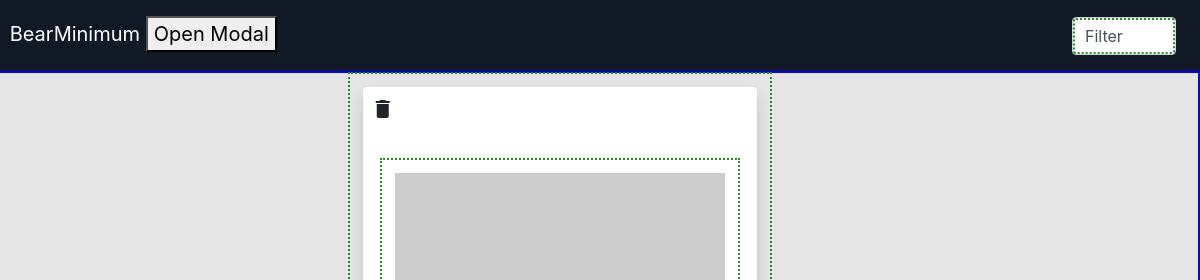
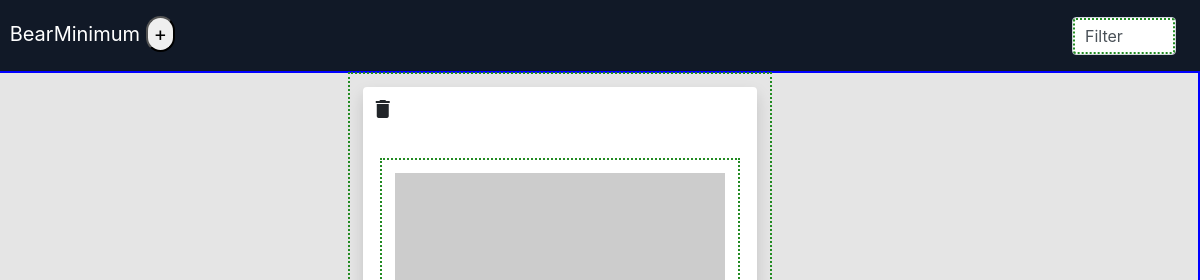
Before and after one commit to havenfricke/BearMinimum, a website with bundled scripts: page client/index.html in a window 1280 px wide. Shown: the top 280 px of the page, 80-1280 px from the left. Built offline with nearby package versions, Linux system fonts and the light colour scheme; a script that the page names is missing.

Commit message:
3.4.22 455pm

```diff
--- a/client/index.html
+++ b/client/index.html
@@ -40,7 +40,7 @@
           loading="lazy">
         <span class="ml-2">BearMinimum</span>
 
-        <button data-bs-target="#modal" data-bs-toggle="modal">Open Modal</button>
+        <button class="rounded-pill" data-bs-target="#modal" data-bs-toggle="modal" title="add a post...">+</button>
 
         <div id="modal" class="modal">
 
@@ -201,7 +201,7 @@
           </div>
         </div>
       </div>
-      </div>
+    </div>
   </section>
   <footer class="container-fluid bg-dark text-light">
     <div class="row text-center">
```
